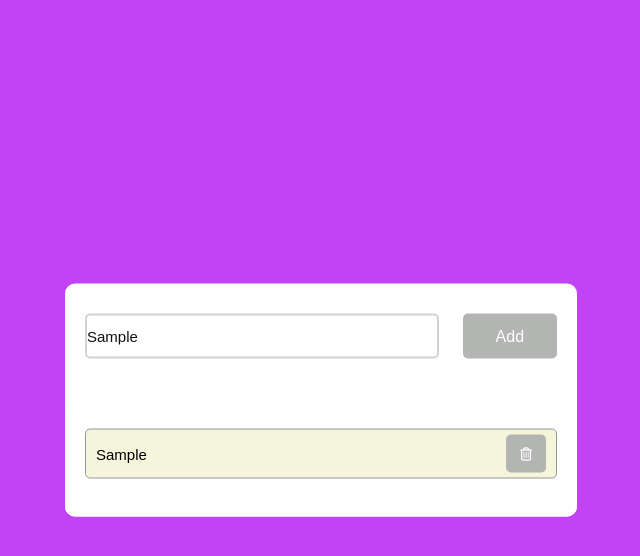
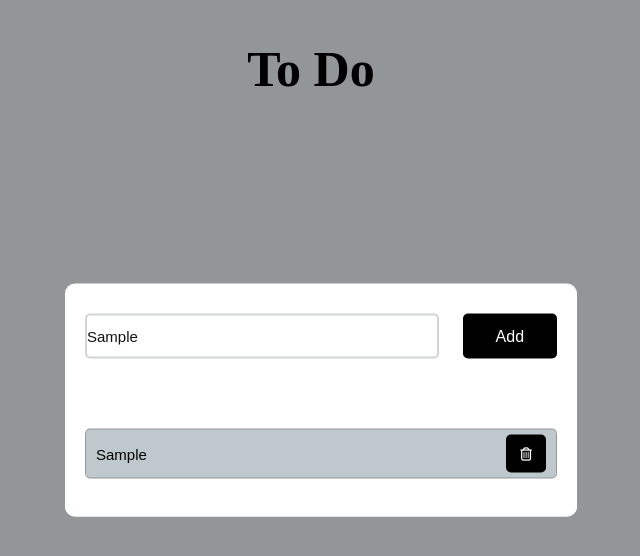
Before and after one commit to hilari09/Todo, a plain HTML site: page index.html in a window 1280 px wide. Both pictures are taken after typing "Sample" into the empty fields and a click on the button "Add". Shown: the whole page, without its empty margins (319-959 px from the left). Drawn offline with Linux system fonts and the light colour scheme.

Commit message:
New Update

```diff
--- a/index.html
+++ b/index.html
@@ -8,6 +8,7 @@
     <link rel="stylesheet" href="https://cdnjs.cloudflare.com/ajax/libs/font-awesome/6.4.0/css/all.min.css">
 </head>
 <body>
+        <h1>To Do</h1>
     <div class="container">
         <div id="newtask">
             <input type="text"placeholder="task to be done">
--- a/style.css
+++ b/style.css
@@ -5,7 +5,7 @@
 }
 body{
     height: 100%;
-    background: #c242f5;
+    background: #939697;
 
 }
 .container{
@@ -39,7 +39,7 @@ border-radius: 5px;
 }
 #newtask input:focus{
     outline: none;
-    border-color:#c242f5 ;
+    border-color:#000 ;
 
 }
 #newtask button{
@@ -51,7 +51,7 @@ border-radius: 5px;
     font-family: 'poppins',sans-serif;
     font-weight: 500;
     font-size: 16px;
-    background-color: #b3b5b3;
+    background-color: #000;
     border: none;
     color: white;
     outline: none;
@@ -68,7 +68,7 @@ border-radius: 5px;
 
 }
 .task{
-    background-color: beige;
+    background-color: #bfc9cd;
     height: 50px;
     margin-bottom: 8px;
     padding: 5px 10px;
@@ -88,7 +88,7 @@ border-radius: 5px;
 
 }
 .task button{
-    background: #b3b5b3;
+    background: #000;
     color: white;
     height: 100%;
     width:40px;
@@ -99,3 +99,10 @@ border-radius: 5px;
     outline:none;
 
 }
+h1{
+    padding-top:40px ;
+text-align: center;
+padding-right: 20px;
+font-size: 50px;
+
+}
```
